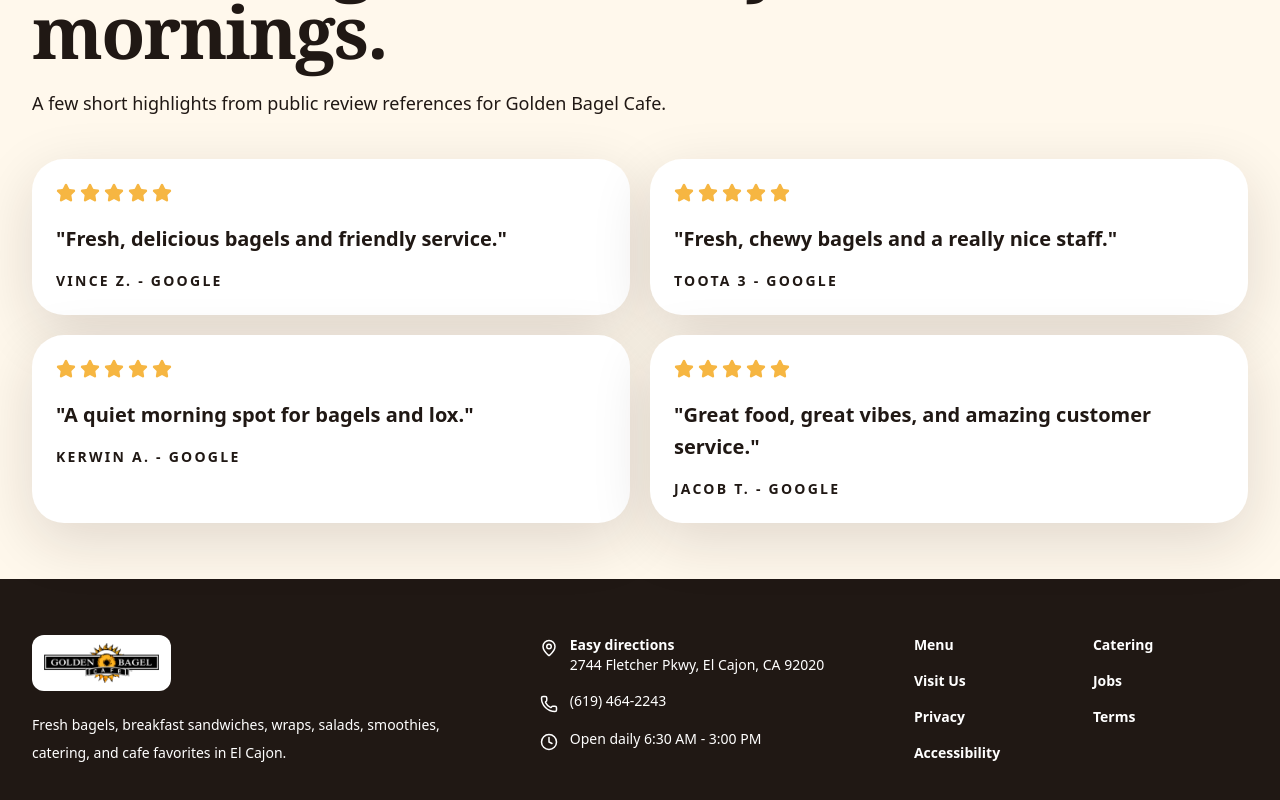
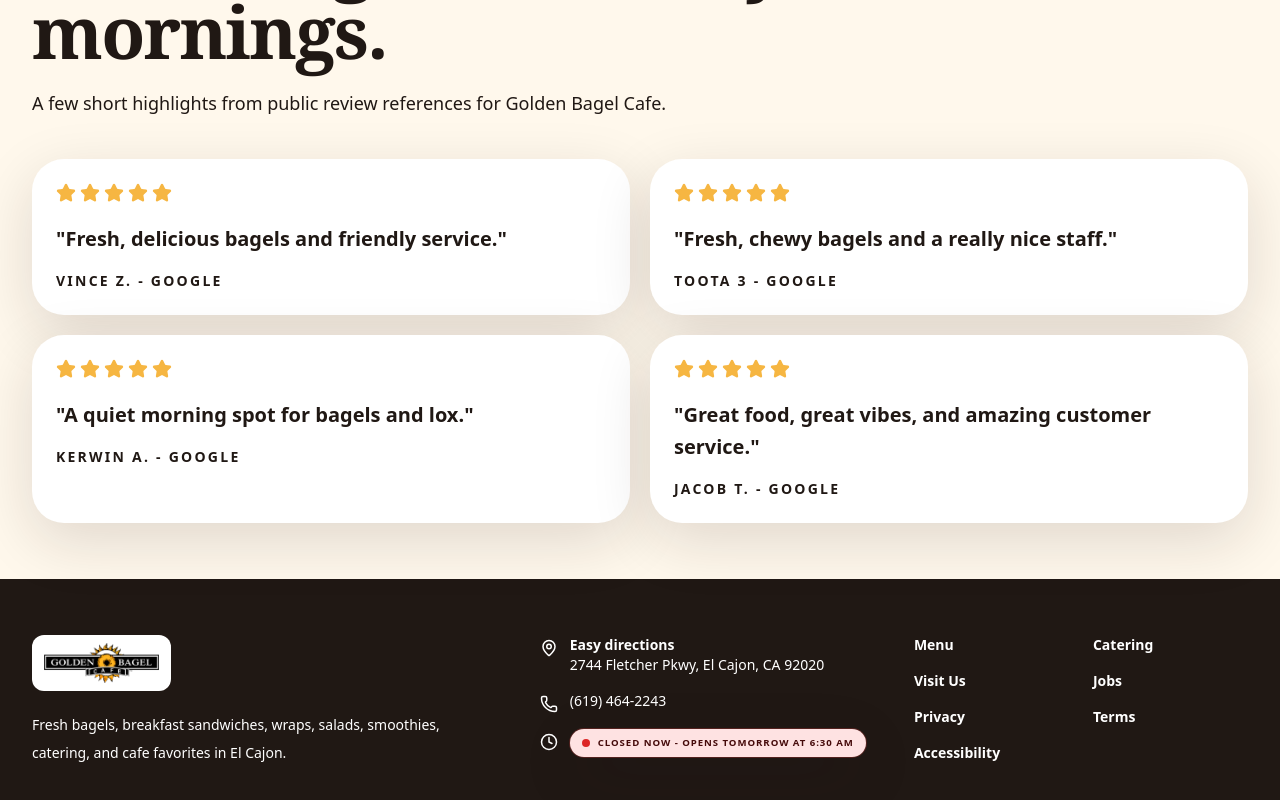
Before and after one commit to AnthonyBarbaro/goldenbagel, a Next.js app: page /reviews in a window 1280 px wide. Shown: the part 238-1038 px from the top of the page. Built offline with nearby package versions, Linux system fonts and the light colour scheme; no server answers.

Commit message:
polish: add live open closed status badge

```diff
--- a/src/app/page.tsx
+++ b/src/app/page.tsx
@@ -7,6 +7,7 @@
 import { QuickActions } from "@/components/home/QuickActions";
 import { ReviewsSection } from "@/components/home/ReviewsSection";
 import { JsonLd } from "@/components/seo/JsonLd";
+import { StoreStatusBadge } from "@/components/ui/StoreStatusBadge";
 import { businessAddress } from "@/config/site";
 import { breadcrumbSchema, homepageMenuPreviewSchema } from "@/lib/seo";
 
@@ -14,7 +15,10 @@
   return (
     <div className="bg-charcoal px-4 py-2 text-xs font-bold text-white sm:px-6 sm:text-sm lg:px-8">
       <div className="mx-auto flex max-w-7xl flex-col items-center justify-between gap-2 sm:flex-row">
-        <p className="text-center sm:text-left">Open daily 6:30 AM - 3:00 PM - easy pickup at {businessAddress}</p>
+        <div className="flex flex-col items-center gap-2 sm:flex-row">
+          <StoreStatusBadge compact />
+          <p className="text-center sm:text-left">Easy pickup at {businessAddress}</p>
+        </div>
         <p className="hidden text-honey sm:block">Fresh bagels, breakfast sandwiches, smoothies, and catering.</p>
       </div>
     </div>
--- a/src/components/home/Hero.tsx
+++ b/src/components/home/Hero.tsx
@@ -1,6 +1,6 @@
 import { MapPin, ShoppingBag, Utensils } from "lucide-react";
-import { Badge } from "@/components/ui/Badge";
 import { Button } from "@/components/ui/Button";
+import { StoreStatusBadge } from "@/components/ui/StoreStatusBadge";
 import { businessAddress, directionsUrl, onlineOrderUrl, siteConfig } from "@/config/site";
 
 export function Hero() {
@@ -27,7 +27,7 @@
 
       <div className="relative mx-auto flex min-h-[calc(100svh-10rem)] max-w-7xl items-end pb-8 sm:min-h-[590px] sm:items-center sm:pb-0">
         <div className="max-w-3xl">
-          <Badge>Open daily 6:30 AM - 3:00 PM</Badge>
+          <StoreStatusBadge />
           <h1 className="mt-5 font-serif text-4xl font-black leading-[0.98] tracking-tight sm:mt-6 sm:text-6xl lg:text-7xl">
             Fresh Bagels, Breakfast Sandwiches & Cafe Favorites
           </h1>
--- a/src/components/home/OrderSection.tsx
+++ b/src/components/home/OrderSection.tsx
@@ -1,12 +1,10 @@
 import { Clock3, PackageCheck, Truck } from "lucide-react";
 import { Button } from "@/components/ui/Button";
 import { Section } from "@/components/ui/Section";
-import { onlineOrderUrl, siteConfig } from "@/config/site";
-import { formatHour } from "@/lib/format";
+import { StoreStatusBadge } from "@/components/ui/StoreStatusBadge";
+import { onlineOrderUrl } from "@/config/site";
 
 export function OrderSection() {
-  const hours = `${formatHour(siteConfig.hours[0].open)} - ${formatHour(siteConfig.hours[0].close)}`;
-
   return (
     <Section className="bg-charcoal text-white">
       <div className="grid gap-10 lg:grid-cols-[1fr_0.85fr] lg:items-center">
@@ -22,7 +20,7 @@
         </div>
         <div className="grid gap-4">
           {[
-            { icon: Clock3, title: "Open daily", text: hours },
+            { icon: Clock3, title: "Hours today", text: <StoreStatusBadge compact className="mt-1" /> },
             { icon: PackageCheck, title: "Hosted checkout", text: "Customers can complete the order in Clover once the hosted link is added." },
             { icon: Truck, title: "Pickup first", text: "Delivery can stay a future Clover or third-party provider option." }
           ].map(({ icon: Icon, title, text }) => (
@@ -33,7 +31,7 @@
                 </span>
                 <div>
                   <h3 className="font-black">{title}</h3>
-                  <p className="mt-1 text-sm text-white/70">{text}</p>
+                  {typeof text === "string" ? <p className="mt-1 text-sm text-white/70">{text}</p> : text}
                 </div>
               </div>
             </div>
--- a/src/components/layout/Footer.tsx
+++ b/src/components/layout/Footer.tsx
@@ -1,8 +1,8 @@
 import Image from "next/image";
 import Link from "next/link";
 import { Clock, MapPin, Phone } from "lucide-react";
+import { StoreStatusBadge } from "@/components/ui/StoreStatusBadge";
 import { businessAddress, directionsUrl, navItems, siteConfig } from "@/config/site";
-import { formatHour } from "@/lib/format";
 
 const footerLinks = [
   ...navItems,
@@ -12,8 +12,6 @@
 ];
 
 export function Footer() {
-  const hours = `${formatHour(siteConfig.hours[0].open)} - ${formatHour(siteConfig.hours[0].close)}`;
-
   return (
     <footer className="bg-charcoal px-4 pb-28 pt-14 text-white sm:px-6 sm:pb-10 lg:px-8">
       <div className="mx-auto grid max-w-7xl gap-10 lg:grid-cols-[1.4fr_1fr_1fr]">
@@ -42,7 +40,7 @@
           </a>
           <div className="flex gap-3">
             <Clock aria-hidden="true" className="mt-1 shrink-0" size={18} />
-            <span>Open daily {hours}</span>
+            <StoreStatusBadge compact />
           </div>
         </div>
 
--- /dev/null
+++ b/src/components/ui/StoreStatusBadge.tsx
@@ -0,0 +1,52 @@
+"use client";
+
+import { useEffect, useState } from "react";
+import { siteConfig } from "@/config/site";
+import { classNames } from "@/lib/format";
+import { getNextOpenMessage, isStoreOpenNow } from "@/lib/hours";
+
+type StoreStatus = {
+  openNow: boolean;
+  message: string;
+};
+
+type StoreStatusBadgeProps = {
+  className?: string;
+  compact?: boolean;
+};
+
+function getStoreStatus(): StoreStatus {
+  return {
+    openNow: isStoreOpenNow(siteConfig.hours),
+    message: getNextOpenMessage(siteConfig.hours)
+  };
+}
+
+export function StoreStatusBadge({ className, compact = false }: StoreStatusBadgeProps) {
+  const [status, setStatus] = useState<StoreStatus>(() => getStoreStatus());
+
+  useEffect(() => {
+    const interval = window.setInterval(() => setStatus(getStoreStatus()), 60_000);
+    return () => window.clearInterval(interval);
+  }, []);
+
+  return (
+    <span
+      aria-live="polite"
+      suppressHydrationWarning
+      className={classNames(
+        "inline-flex max-w-full items-center gap-2 rounded-full px-3 py-1 text-[0.66rem] font-black uppercase tracking-[0.13em] shadow-soft ring-1",
+        status.openNow
+          ? "bg-emerald-100 text-emerald-950 ring-emerald-500/25"
+          : "bg-red-100 text-red-950 ring-red-500/25",
+        compact && "px-2.5 py-1 text-[0.6rem] tracking-[0.1em]",
+        className
+      )}
+    >
+      <span className={classNames("h-2 w-2 shrink-0 rounded-full", status.openNow ? "bg-emerald-600" : "bg-red-600")} aria-hidden="true" />
+      <span className="truncate" suppressHydrationWarning>
+        {status.message}
+      </span>
+    </span>
+  );
+}
--- a/src/components/visit/VisitQuickCards.tsx
+++ b/src/components/visit/VisitQuickCards.tsx
@@ -1,35 +1,12 @@
-"use client";
-
 import { Clock, MapPin, Phone } from "lucide-react";
-import { useEffect, useState } from "react";
 import { Button } from "@/components/ui/Button";
+import { StoreStatusBadge } from "@/components/ui/StoreStatusBadge";
 import { businessAddress, siteConfig } from "@/config/site";
-import { formatTodayHours, getNextOpenMessage, isStoreOpenNow } from "@/lib/hours";
+import { formatTodayHours } from "@/lib/hours";
 import { getGoogleMapsDirectionsUrl } from "@/lib/maps";
-
-function getVisitStatus() {
-  return {
-    openNow: isStoreOpenNow(siteConfig.hours),
-    message: getNextOpenMessage(siteConfig.hours)
-  };
-}
 
 export function VisitQuickCards() {
   const todayHours = formatTodayHours(siteConfig.hours);
-  const [status, setStatus] = useState({
-    openNow: false,
-    message: "Open daily 6:30 AM - 3:00 PM"
-  });
-
-  useEffect(() => {
-    const timeout = window.setTimeout(() => setStatus(getVisitStatus()), 0);
-    const interval = window.setInterval(() => setStatus(getVisitStatus()), 60_000);
-
-    return () => {
-      window.clearTimeout(timeout);
-      window.clearInterval(interval);
-    };
-  }, []);
 
   return (
     <section className="bg-cream px-4 pb-8 sm:px-6 lg:px-8">
@@ -48,7 +25,7 @@
           <h2 className="mt-4 text-xl font-black">Hours</h2>
           <p className="mt-2 font-bold text-white/74">Open daily</p>
           <p className="mt-1 text-2xl font-black">{todayHours}</p>
-          <p className={status.openNow ? "mt-3 text-sm font-black text-honey" : "mt-3 text-sm font-black text-white/70"}>{status.message}</p>
+          <StoreStatusBadge compact className="mt-3" />
         </div>
 
         <div className="rounded-[1.5rem] bg-white p-5 shadow-soft ring-1 ring-charcoal/8">
--- a/src/lib/hours.ts
+++ b/src/lib/hours.ts
@@ -59,7 +59,7 @@
   }
 
   if (current.minutes < openMinutes) {
-    return `Closed - opens today at ${formatHour(todayHours.open)}`;
+    return `Closed now - opens today at ${formatHour(todayHours.open)}`;
   }
 
   const todayIndex = dayNames.indexOf(current.weekday);
@@ -70,7 +70,7 @@
 
     if (nextHours) {
       const label = offset === 1 ? "tomorrow" : day;
-      return `Closed - opens ${label} at ${formatHour(nextHours.open)}`;
+      return `Closed now - opens ${label} at ${formatHour(nextHours.open)}`;
     }
   }
 
```
